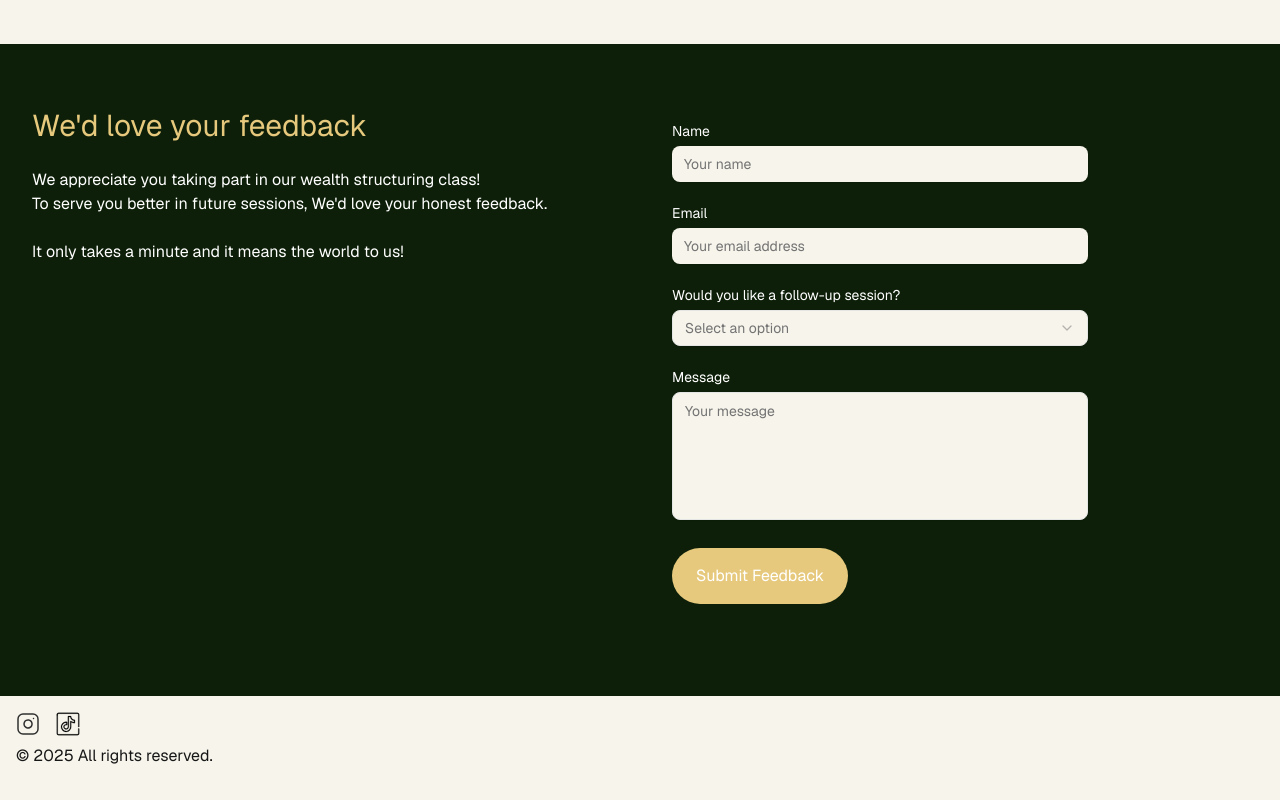
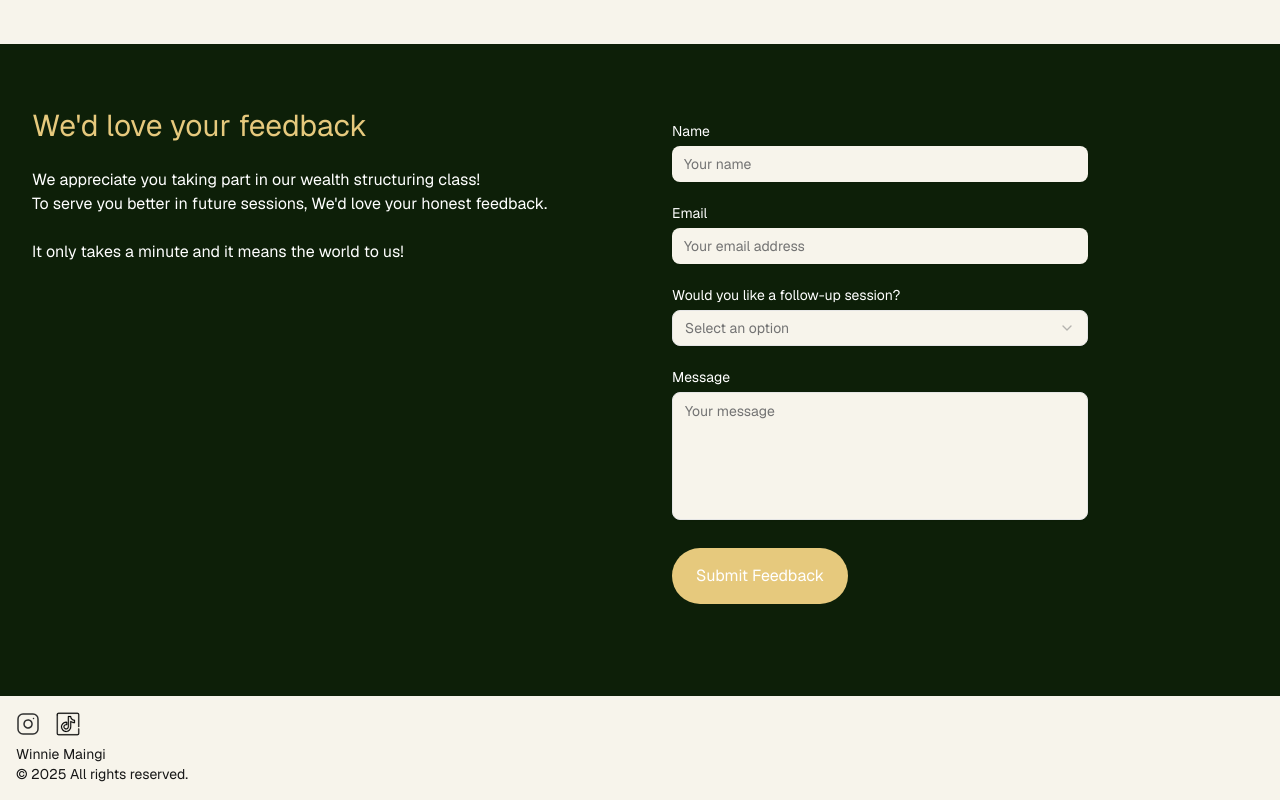
Before and after one commit to emmanuelmacharia/winnie-maingi, a Next.js app: page / in a window 1280 px wide. Shown: the part 1230-2030 px from the top of the page. Built offline with nearby package versions, Linux system fonts and the light colour scheme; no server answers.

Commit message:
footer fix

```diff
--- a/src/app/layout.tsx
+++ b/src/app/layout.tsx
@@ -56,7 +56,8 @@ export default function RootLayout({
                 <Image src="/tiktok.svg" alt="tiktok" width={24} height={24} />
               </Link>
             </div>
-            © {currentYear} All rights reserved.
+            <p className="-mb-2 text-sm">Winnie Maingi</p>
+            <p className="text-sm">© {currentYear} All rights reserved.</p>
           </footer>
         </div>
         <Toaster position="top-center" />
```
